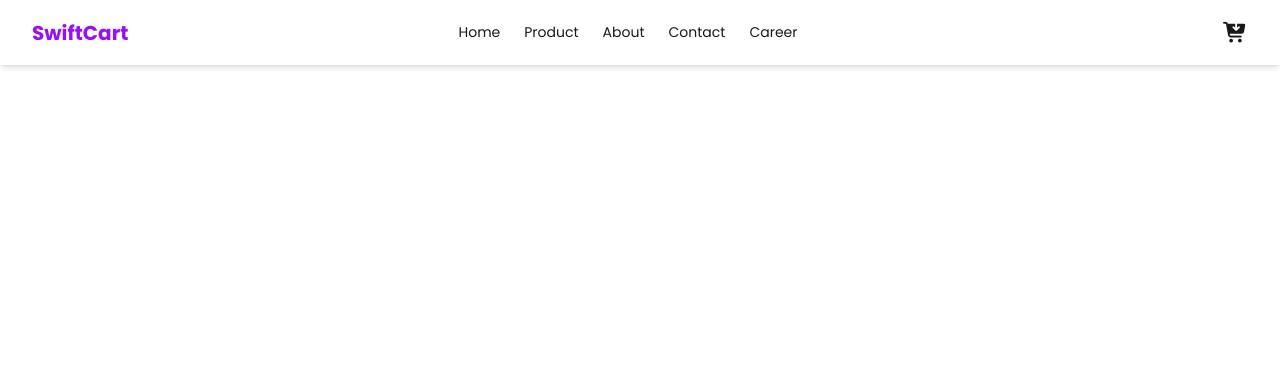
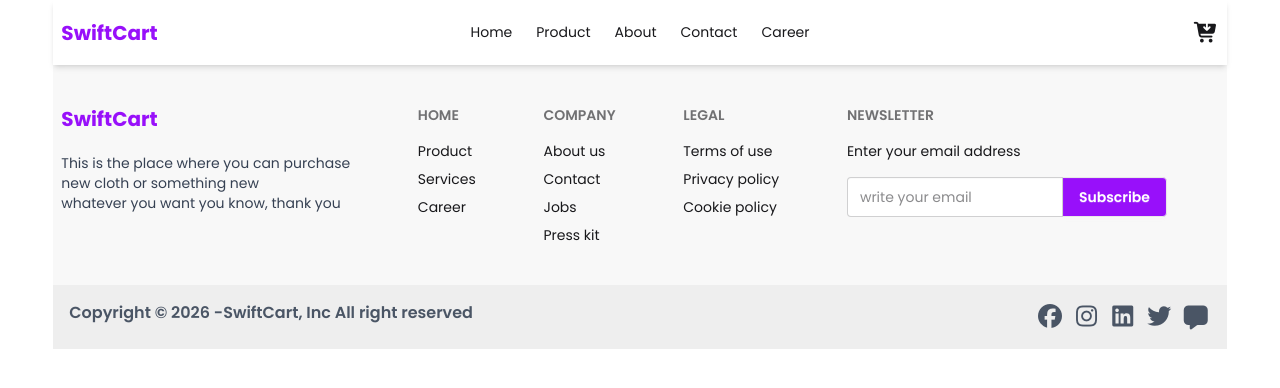
Before and after one commit to ahassh1/assign-6, a plain HTML site: page index.html in a window 1280 px wide. Drawn offline with nearby package versions, Linux system fonts and the light colour scheme.

Commit message:
footer done

```diff
--- a/index.html
+++ b/index.html
@@ -30,7 +30,7 @@
   </head>
   <body>
     <!-- navbar start  -->
-    <div class="navbar shadow-md bg-base-100 w-full mx-auto">
+    <div class="navbar shadow-md bg-base-100 w-11/12 mx-auto">
       <div class="navbar-start">
         <div class="dropdown">
           <div tabindex="0" role="button" class="btn btn-ghost lg:hidden">
@@ -60,7 +60,7 @@
             <li><a>Career</a></li>
           </ul>
         </div>
-        <a class="text-purple-600 font-bold text-xl ml-4 md:ml-6">SwiftCart</a>
+        <a class="text-purple-600 font-bold text-xl">SwiftCart</a>
       </div>
       <div class="navbar-center hidden lg:flex">
         <ul class="menu menu-horizontal px-1">
@@ -71,9 +71,74 @@
           <li><a>Career</a></li>
         </ul>
       </div>
-      <div class="navbar-end text-xl mr-4 md:mr-6">
+      <div class="navbar-end text-xl">
         <i class="fa-solid fa-cart-arrow-down"></i>
       </div>
     </div>
+
+    <!-- footer start  -->
+    <footer
+      class="footer sm:footer-horizontal bg-base-200 text-base-content px-2 py-10 w-11/12 mx-auto"
+    >
+      <nav>
+        <a class="text-purple-600 font-bold text-xl">SwiftCart</a>
+        <p class="text-gray-700 pt-3">
+          This is the place where you can purchase <br />new cloth or something
+          new <br />
+          whatever you want you know, thank you
+        </p>
+      </nav>
+      <nav>
+        <h6 class="footer-title">Home</h6>
+        <a class="link link-hover">Product</a>
+        <a class="link link-hover">Services</a>
+        <a class="link link-hover">Career</a>
+      </nav>
+      <nav>
+        <h6 class="footer-title">Company</h6>
+        <a class="link link-hover">About us</a>
+        <a class="link link-hover">Contact</a>
+        <a class="link link-hover">Jobs</a>
+        <a class="link link-hover">Press kit</a>
+      </nav>
+      <nav>
+        <h6 class="footer-title">Legal</h6>
+        <a class="link link-hover">Terms of use</a>
+        <a class="link link-hover">Privacy policy</a>
+        <a class="link link-hover">Cookie policy</a>
+      </nav>
+      <form>
+        <h6 class="footer-title">Newsletter</h6>
+        <fieldset class="w-80">
+          <label>Enter your email address</label>
+          <div class="join mt-2 md:mt-4">
+            <input
+              type="email"
+              placeholder="write your email"
+              class="input input-bordered join-item"
+            />
+            <button class="btn text-white bg-purple-600 join-item">
+              Subscribe
+            </button>
+          </div>
+        </fieldset>
+      </form>
+    </footer>
+    <section class="bg-base-300 p-4 w-11/12 mx-auto">
+      <div class="flex justify-between">
+        <div>
+          <p class="font-semibold text-gray-600">
+            Copyright © 2026 -SwiftCart, Inc All right reserved
+          </p>
+        </div>
+        <div class="text-2xl text-gray-600">
+          <i class="fa-brands fa-facebook"></i>
+          <i class="fa-brands fa-instagram"></i>
+          <i class="fa-brands fa-linkedin"></i>
+          <i class="fa-brands fa-twitter"></i>
+          <i class="fa-solid fa-message"></i>
+        </div>
+      </div>
+    </section>
   </body>
 </html>
```
Also changed, not shown: 1 other file.
